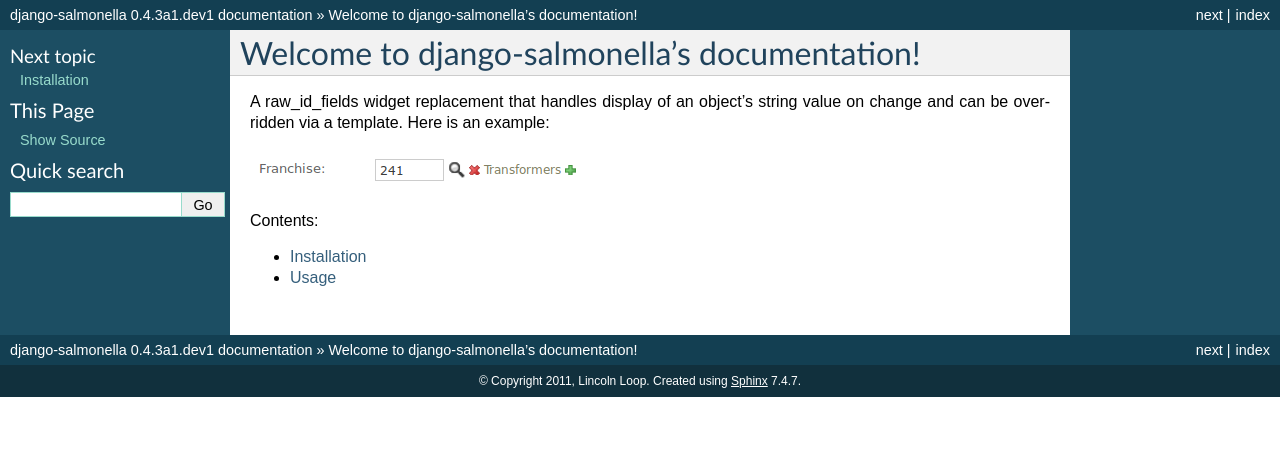
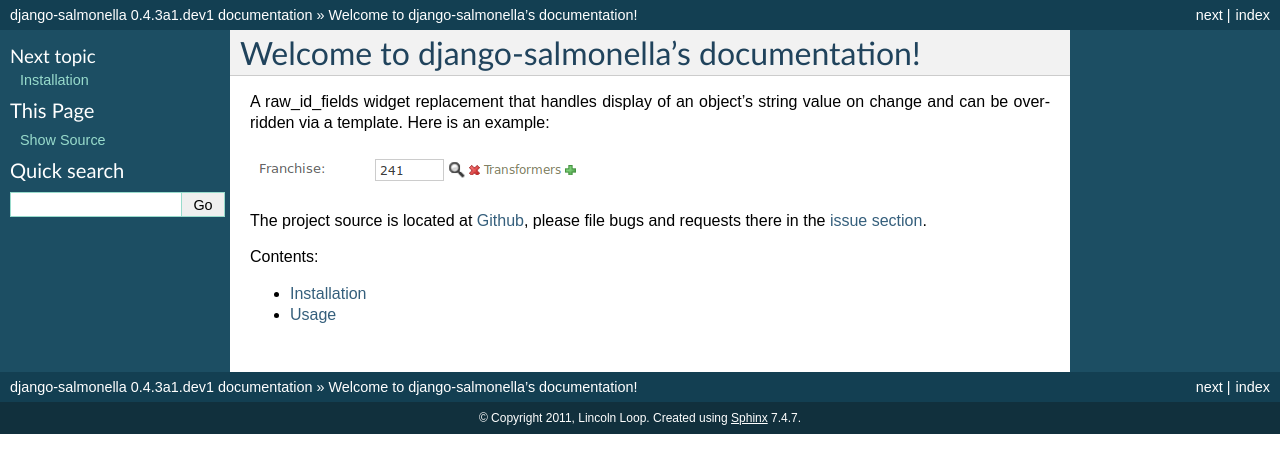
Before and after one commit to lincolnloop/django-dynamic-raw-id, a Sphinx documentation site: the page built from docs/index.rst, in a window 1280 px wide. Shown: the top 473 px of the page. Built offline with Sphinx 7.4.7, drawn with Linux system fonts in a browser that asks for light colours.

Commit message:
Added a link back to Github and use better rSt syntax for notes.

```diff
--- a/docs/index.rst
+++ b/docs/index.rst
@@ -10,6 +10,9 @@ A raw_id_fields widget replacement that handles display of an object's string va
 
 .. image:: _static/salmonella_field.png
 
+The project source is located at Github_, please file bugs and requests there
+in the `issue section`_.
+
 Contents:
 
 .. toctree::
@@ -17,3 +20,6 @@ Contents:
 
    installation
    usage
+
+.. _Github: https://github.com/lincolnloop/django-salmonella
+.. _issue section: https://github.com/lincolnloop/django-salmonella/issues
--- a/docs/usage.rst
+++ b/docs/usage.rst
@@ -8,10 +8,7 @@ To start using django-salmonella in your application all you need to do is imple
     class UserProfileAdmin(SalmonellaMixin, admin.ModelAdmin):
         salmonella_fields = ('user',)
 
-Note
-****
-
-Don't forget to enable model admin's for each field specified in salmonella_fields.
+.. note:: Don't forget to enable model admin's for each field specified in salmonella_fields.
 
 Customizing the value of the dynamic widget
 *******************************************
```
